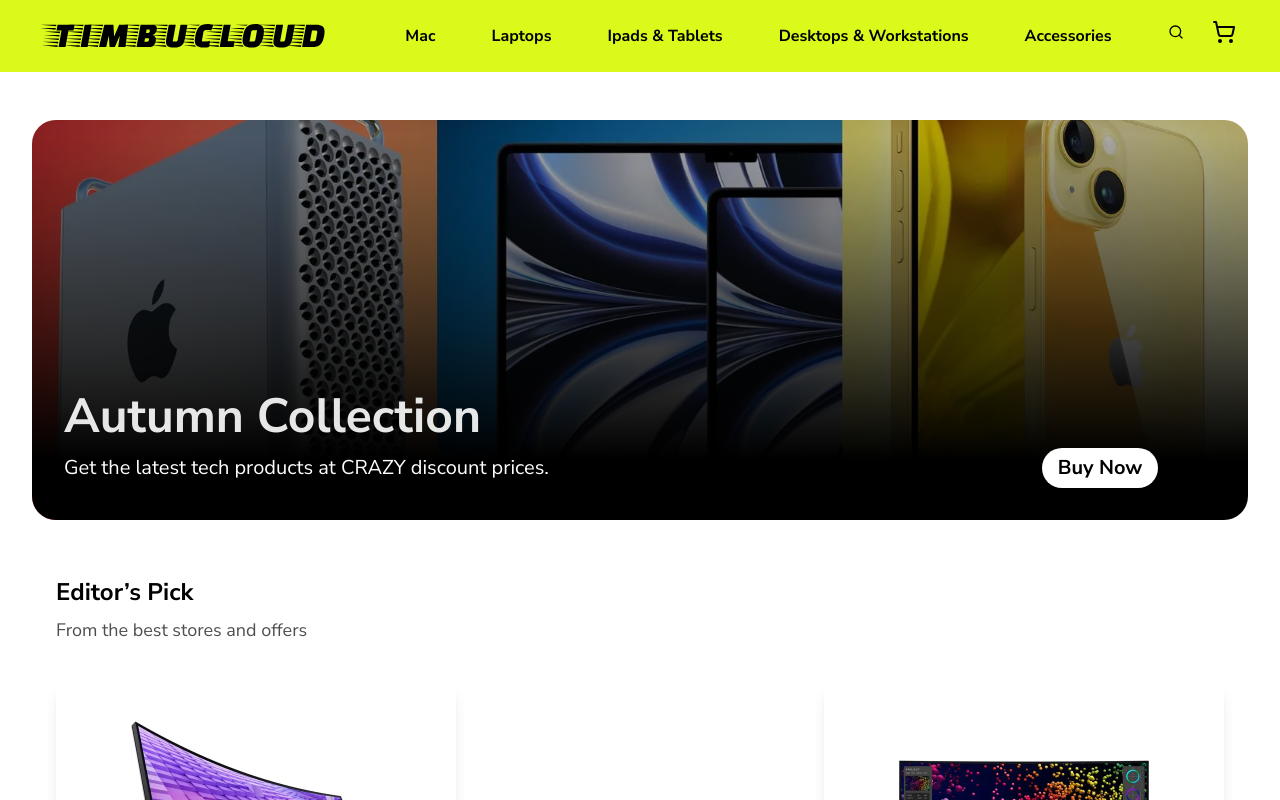
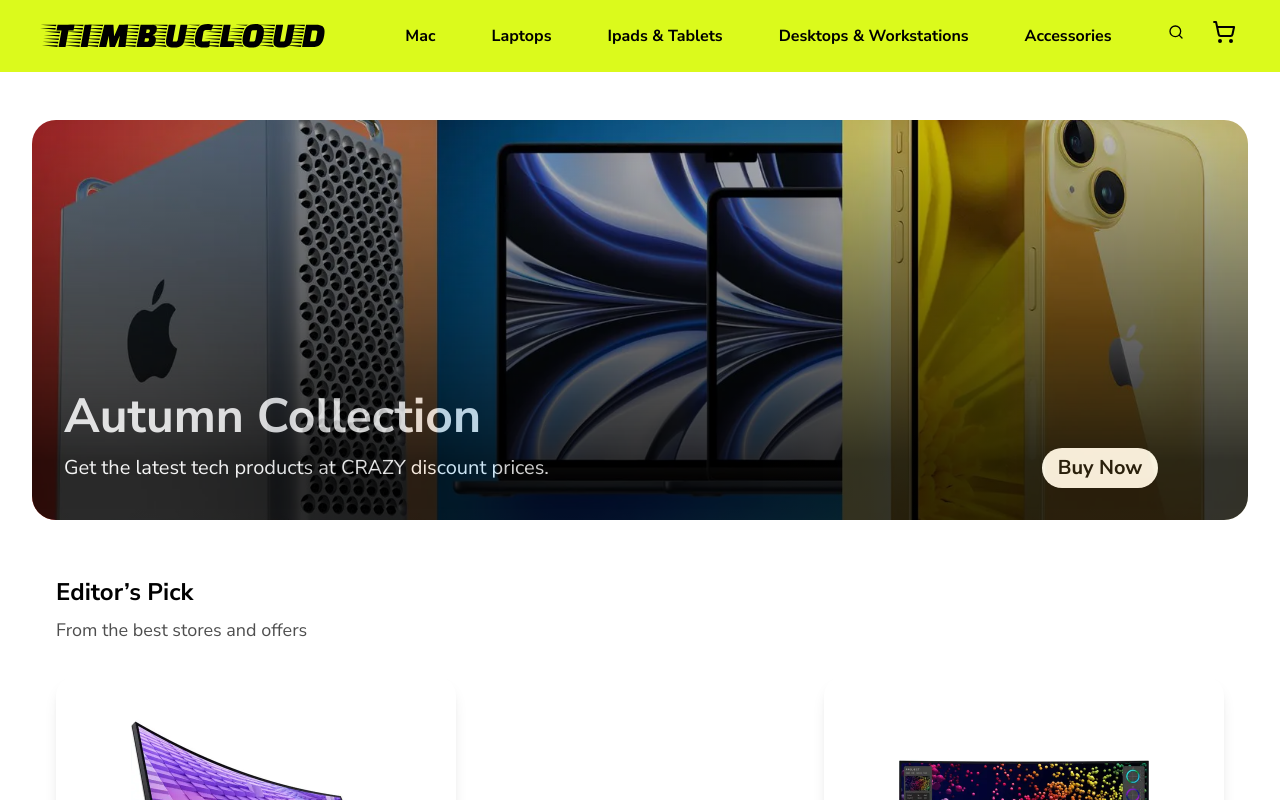
Before and after one commit to Patrick-Chukwu/timbucloud, a React (Vite) app: page / in a window 1280 px wide. In both pictures the pointer is over the element 640 px from the left and 320 px from the top of the page. Shown: the top 800 px of the page. Built offline with nearby package versions, Linux system fonts and the light colour scheme.

Commit message:
fix:reduce opacity on hover

```diff
--- a/src/index.css
+++ b/src/index.css
@@ -89,7 +89,9 @@
     background: linear-gradient(0deg, rgba(0,0,0,1) 15%, rgba(0,0,0,0.3029586834733894) 96%);
     filter: progid:DXImageTransform.Microsoft.gradient(startColorstr="#000000",endColorstr="#000000",GradientType=1);
   }
-
+.gradient:hover, .gradient:active {
+  opacity: .8;
+}
   .gradient2 {
     background: rgb(0,0,0);
     background: -moz-linear-gradient(0deg, rgba(0,0,0,0.6923144257703081) 15%, rgba(0,0,0,0.6362920168067228) 96%);
@@ -97,3 +99,6 @@
     background: linear-gradient(0deg, rgba(0,0,0,0.6923144257703081) 15%, rgba(0,0,0,0.6362920168067228) 96%);
     filter: progid:DXImageTransform.Microsoft.gradient(startColorstr="#000000",endColorstr="#000000",GradientType=1);
   }
+  .gradient2:hover, .gradient2:active {
+    opacity: .8;
+  }
```
